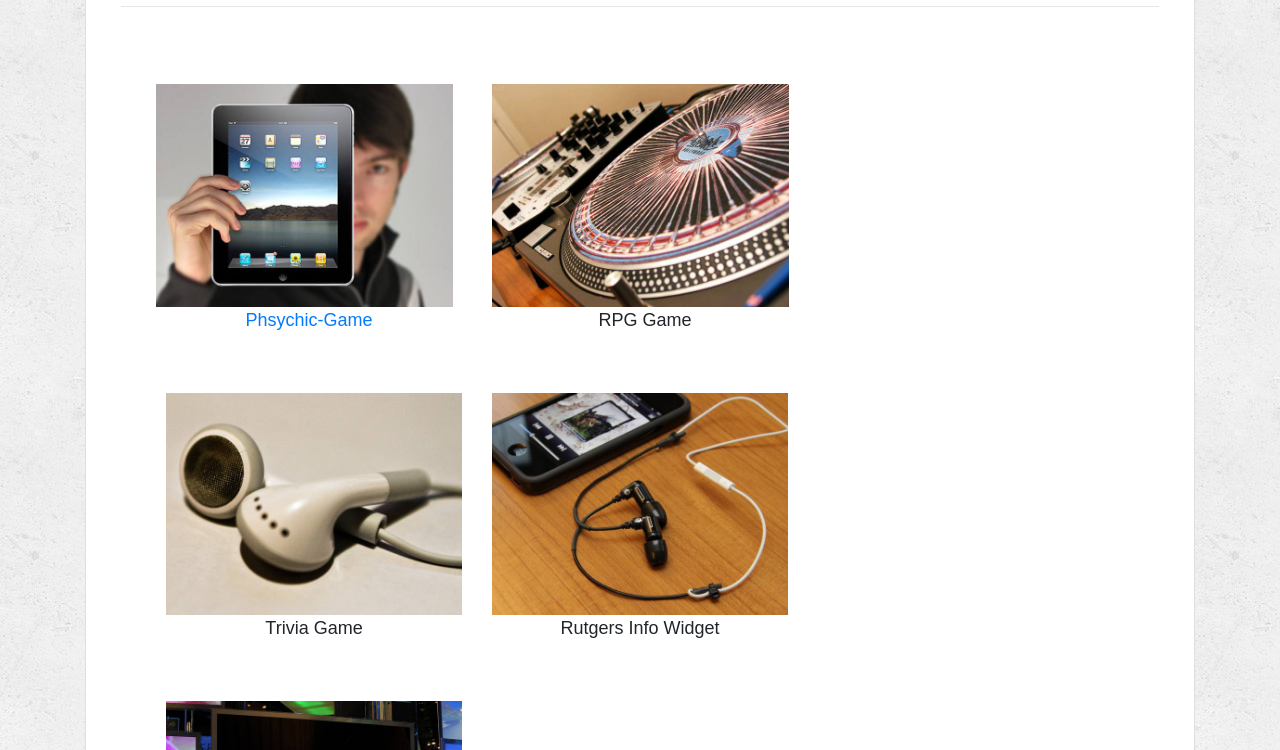
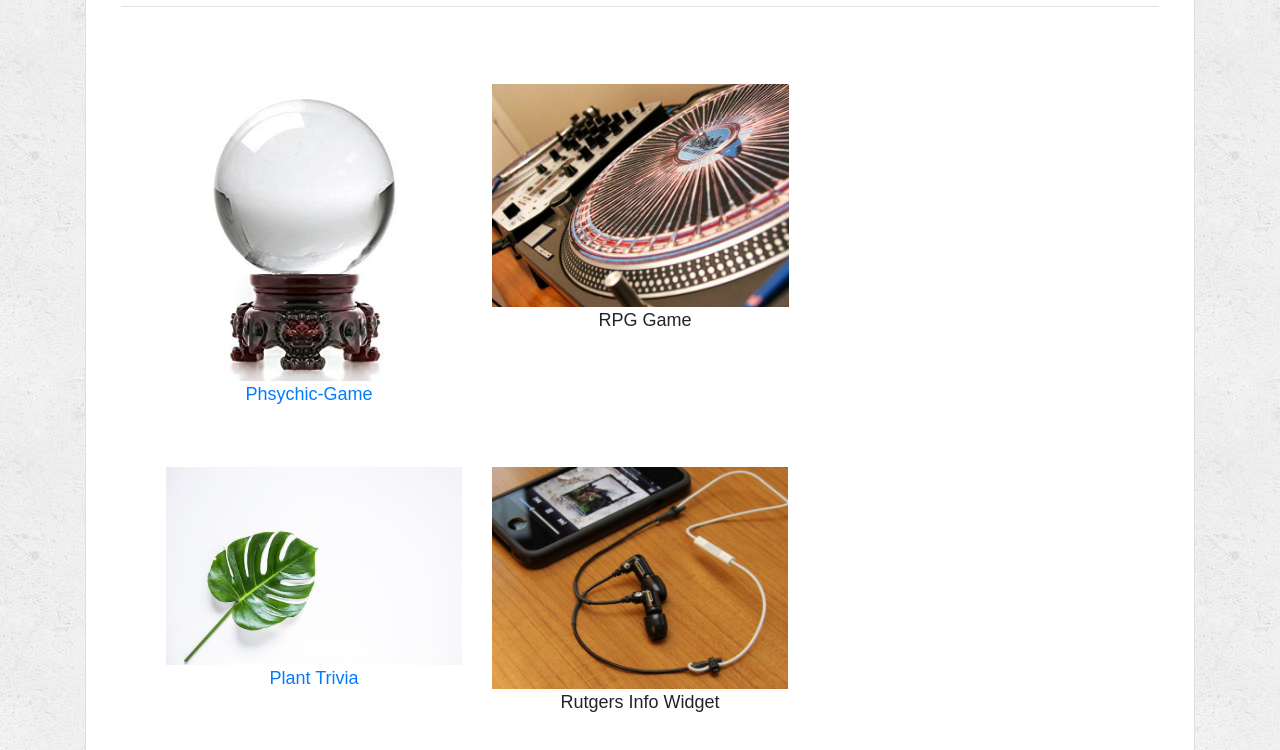
Before and after one commit to NDennis88/Bootstrap-Portfolio, a plain HTML site: page portfolio.html in a window 1280 px wide. Shown: the part 202-952 px from the top of the page. Drawn offline with nearby package versions, Linux system fonts and the light colour scheme.

Commit message:
Bootstrap-Portfolio

```diff
--- a/portfolio.html
+++ b/portfolio.html
@@ -73,7 +73,7 @@ img{
                 <div class="container">
                         <div class="row">
                                 <div class="col-xs-12 col-sm-12 col-md-4 text-center" style="margin-left: 5px">
-                                    <img src="assets/images/technics-q-c-640-480-1.jpg" style="width: 97%">
+                                    <img src="assets/images/61ozRTYpCZL._SY355_.jpg" style="width: 97%">
                                     <a class="Label" href="https://ndennis88.github.io/Physchic-Game/">Phsychic-Game</a>
                                 </div>
                                 <div class="col-xs-12 col-sm-12 col-md-4 text-center">
@@ -84,8 +84,9 @@ img{
                 <div class="container">
                         <div class="row">
                                 <div class="col-xs-12 col-sm-12 col-md-4 text-center">
-                                    <img src="assets/images/technics-q-c-640-480-5.jpg" style="width: 100%">
-                                    Trivia Game
+                                    <img src="assets/images/Eduardo Lopez shutterstock.jpg.838x0_q80.jpg" style="width: 100%">
+                                    <a class="Label" href="https://ndennis88.github.io/TriviaGame/">Plant Trivia</a>
+
                                 </div>
                                 <div class="col-xs-12 col-sm-12 col-md-4 text-center">
                                     <img src="assets/images/technics-q-c-640-480-7.jpg" style="width: 100%">
```
Also changed, not shown: assets/images/61ozRTYpCZL._SY355_.jpg (added), assets/images/Eduardo Lopez shutterstock.jpg.838x0_q80.jpg (added).
